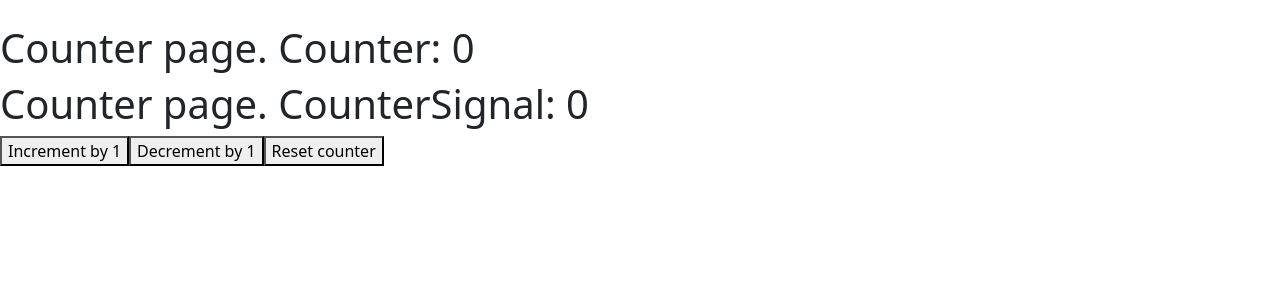
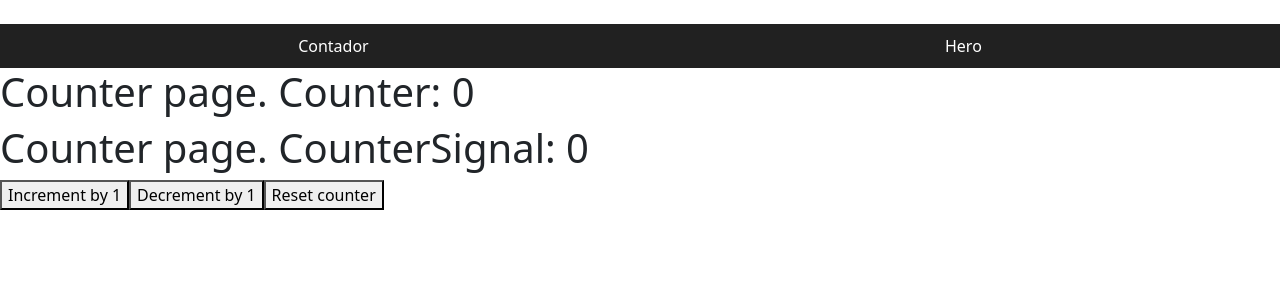
Before and after one commit to jsfc2199/AngularSignlas-01Basics, an Angular app: page / in a window 1280 px wide. Shown: the top 300 px of the page. Built offline with nearby package versions, Linux system fonts and the light colour scheme.

Commit message:
Router link imp'lementacion

```diff
--- a/src/app/app.component.html
+++ b/src/app/app.component.html
@@ -1 +1,2 @@
+<app-navbar></app-navbar>
 <router-outlet>
--- a/src/app/app.component.ts
+++ b/src/app/app.component.ts
@@ -1,9 +1,10 @@
 import { Component } from '@angular/core';
 import { RouterOutlet } from '@angular/router';
+import { NavbarComponent } from './components/shared/navbar/navbar.component';
 
 @Component({
   selector: 'app-root',
-  imports: [RouterOutlet],
+  imports: [RouterOutlet, NavbarComponent],
   templateUrl: './app.component.html',
   styleUrl: './app.component.css'
 })
--- /dev/null
+++ b/src/app/components/shared/navbar/navbar.component.html
@@ -0,0 +1,19 @@
+<style>
+  nav {
+    display: flex;
+    justify-content: space-around;
+    background-color: #212121;
+    color: white;
+    padding: 10px;
+  }
+
+  nav a {
+    color: white;
+    text-decoration: none;
+  }
+</style>
+<nav>
+  <!-- uso de routerLink -->
+  <a routerLink="/">Contador</a>
+  <a routerLink="hero">Hero</a>
+</nav>
```
Also changed, not shown: src/app/components/shared/navbar/navbar.component.ts (added, +11 -0 lines), 1 other file (tests, documents, lock files or other folders).
